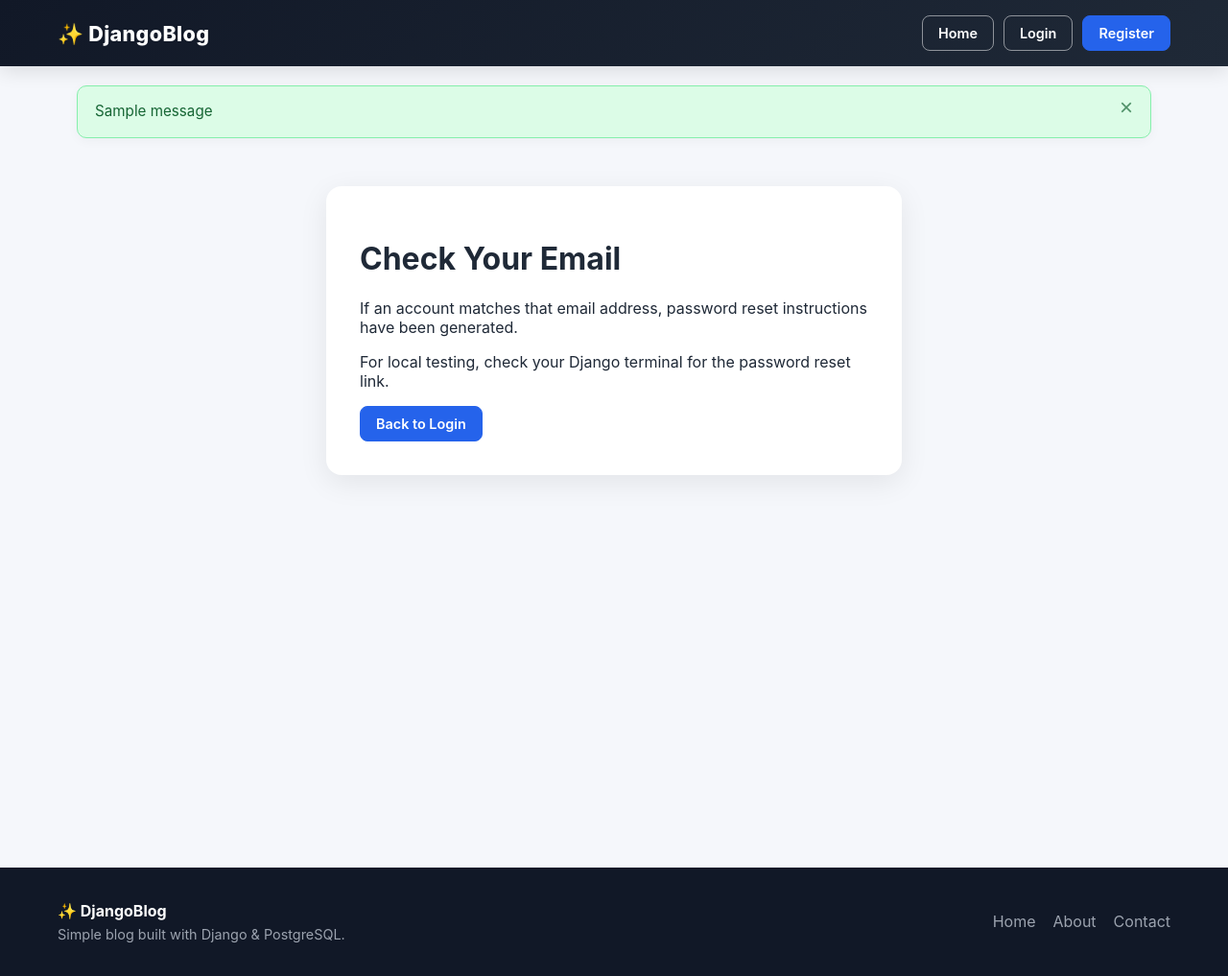
After one commit to amarasinghearachi12-hue/djangoblog, a Django app: page /password_reset/done/ in a window 1280 px wide. The commit adds this page. Shown: the whole page at 96% size. Run offline with Django 5.2, Linux system fonts and the light colour scheme; tables that the repository leaves empty hold one stand-in row (values such as "Sample post"); one stand-in notice (Sample message) is shown.

Commit message:
Complete Django blog features

```diff
--- a/blog/models.py
+++ b/blog/models.py
@@ -3,6 +3,7 @@ from django.urls import reverse
 from django.utils.text import slugify
 from PIL import Image
 from django.conf import settings
+
 
 
 class Category(models.Model):
--- a/blog/templates/blog/base.html
+++ b/blog/templates/blog/base.html
@@ -1,40 +1,23 @@
+
 {% load static %}
-
 <!DOCTYPE html>
 <html lang="en">
+<head>
+    <meta charset="UTF-8">
+    <meta name="viewport" content="width=device-width, initial-scale=1.0">
 
-<head>
-
-    <meta charset="UTF-8">
-
-    <meta
-        name="viewport"
-        content="width=device-width, initial-scale=1.0"
-    >
-
-    <title>
-        {% block title %}DjangoBlog{% endblock %}
-    </title>
+    <title>{% block title %}DjangoBlog{% endblock %}</title>
 
     <style>
-
         * {
             box-sizing: border-box;
         }
 
         body {
             margin: 0;
-
-            font-family:
-                Inter,
-                -apple-system,
-                BlinkMacSystemFont,
-                "Segoe UI",
-                Arial,
-                sans-serif;
-
+            font-family: Inter, -apple-system, BlinkMacSystemFont,
+                "Segoe UI", Arial, sans-serif;
             background: #f5f7fb;
-
             color: #1f2937;
         }
 
@@ -42,530 +25,386 @@
             text-decoration: none;
         }
 
-
-        /* =========================
-           NAVBAR
-        ========================= */
-
+        /* NAVBAR */
         .navbar {
-            background: linear-gradient(
-                135deg,
-                #111827,
-                #1f2937
-            );
-
+            background: linear-gradient(135deg, #111827, #1f2937);
             padding: 16px 0;
-
-            box-shadow:
-                0 4px 20px rgba(0, 0, 0, 0.12);
-
+            box-shadow: 0 4px 20px rgba(0, 0, 0, 0.12);
             position: sticky;
             top: 0;
             z-index: 1000;
         }
 
-
         .navbar-container {
             max-width: 1200px;
-
             margin: 0 auto;
-
             padding: 0 20px;
-
             display: flex;
-
             align-items: center;
-
             justify-content: space-between;
-
             gap: 20px;
         }
 
-
-        /* =========================
-           BRAND
-        ========================= */
-
         .navbar-brand {
             color: white;
-
             font-size: 1.35rem;
-
             font-weight: 800;
-
             letter-spacing: 0.3px;
-
             white-space: nowrap;
         }
-
 
         .navbar-brand:hover {
             color: #93c5fd;
         }
 
-
-        /* =========================
-           NAVIGATION BUTTONS
-        ========================= */
-
         .navbar-buttons {
             display: flex;
-
             align-items: center;
-
             gap: 10px;
-
             flex-wrap: wrap;
         }
 
-
-        /* =========================
-           BUTTON
-        ========================= */
-
+        /* BUTTONS */
         .btn {
             display: inline-block;
-
             padding: 9px 16px;
-
             border-radius: 8px;
-
             font-size: 0.9rem;
-
             font-weight: 600;
-
             transition: all 0.2s ease;
-
             cursor: pointer;
+            text-align: center;
         }
-
 
         .btn:hover {
             transform: translateY(-1px);
         }
 
-
-        /* =========================
-           OUTLINE BUTTON
-        ========================= */
-
         .btn-outline-light {
             color: white;
-
-            border: 1px solid
-                rgba(255, 255, 255, 0.5);
-
+            border: 1px solid rgba(255, 255, 255, 0.5);
             background: transparent;
         }
 
-
         .btn-outline-light:hover {
             background: white;
-
             color: #111827;
         }
 
-
-        /* =========================
-           PRIMARY BUTTON
-        ========================= */
-
         .btn-primary {
             color: white;
-
             background: #2563eb;
-
             border: 1px solid #2563eb;
         }
 
-
         .btn-primary:hover {
             background: #1d4ed8;
-
             border-color: #1d4ed8;
         }
 
-
-        /* =========================
-           DANGER BUTTON
-        ========================= */
-
         .btn-danger {
             color: white;
-
             background: #dc2626;
-
             border: 1px solid #dc2626;
         }
 
-
         .btn-danger:hover {
             background: #b91c1c;
-
             border-color: #b91c1c;
         }
 
-
-        /* =========================
-           USER NAME
-        ========================= */
-
         .user-greeting {
             color: white;
-
             font-size: 0.9rem;
-
             font-weight: 600;
-
             padding: 9px 5px;
         }
-
-
-        /* =========================
-           LOGOUT FORM
-        ========================= */
 
         .logout-form {
             display: inline;
             margin: 0;
         }
 
-
         .logout-form button {
-            border: 0;
-
             font-family: inherit;
         }
 
-
-        /* =========================
-           MAIN
-        ========================= */
-
-        main {
-            min-height:
-                calc(100vh - 150px);
+        /* FLASH MESSAGES */
+        .messages-container {
+            max-width: 1160px;
+            margin: 20px auto 0;
+            padding: 0 20px;
         }
 
+        .alert {
+            position: relative;
+            padding: 15px 45px 15px 18px;
+            margin-bottom: 12px;
+            border: 1px solid transparent;
+            border-radius: 10px;
+            font-size: 0.95rem;
+            line-height: 1.5;
+            box-shadow: 0 3px 12px rgba(0, 0, 0, 0.04);
+        }
 
-        /* =========================
-           FOOTER
-        ========================= */
+        .alert-success {
+            color: #166534;
+            background: #dcfce7;
+            border-color: #86efac;
+        }
 
+        .alert-danger {
+            color: #991b1b;
+            background: #fee2e2;
+            border-color: #fca5a5;
+        }
+
+        .alert-error {
+            color: #991b1b;
+            background: #fee2e2;
+            border-color: #fca5a5;
+        }
+
+        .alert-warning {
+            color: #92400e;
+            background: #fef3c7;
+            border-color: #fcd34d;
+        }
+
+        .alert-info {
+            color: #1e40af;
+            background: #dbeafe;
+            border-color: #93c5fd;
+        }
+
+        .alert-close {
+            position: absolute;
+            top: 7px;
+            right: 12px;
+            border: none;
+            background: transparent;
+            color: inherit;
+            font-size: 1.5rem;
+            cursor: pointer;
+            opacity: 0.7;
+        }
+
+        .alert-close:hover {
+            opacity: 1;
+        }
+
+        /* MAIN */
+        main {
+            min-height: calc(100vh - 150px);
+        }
+
+        /* FOOTER */
         footer {
             margin-top: 60px;
-
             background: #111827;
-
             color: #9ca3af;
         }
 
-
         .footer-container {
             max-width: 1200px;
-
             margin: 0 auto;
-
             padding: 35px 20px;
-
             display: flex;
-
             align-items: center;
-
             justify-content: space-between;
-
             gap: 20px;
         }
 
-
         .footer-title {
             color: white;
-
             font-weight: 700;
-
             margin-bottom: 6px;
         }
 
-
         .footer-text {
             margin: 0;
-
             font-size: 0.9rem;
         }
 
-
         .footer-links {
             display: flex;
-
             gap: 18px;
         }
 
-
         .footer-links a {
             color: #9ca3af;
-
             transition: 0.2s ease;
         }
-
 
         .footer-links a:hover {
             color: white;
         }
 
-
-        /* =========================
-           MOBILE
-        ========================= */
-
+        /* MOBILE */
         @media (max-width: 768px) {
-
             .navbar-container {
                 flex-direction: column;
-
                 align-items: stretch;
             }
-
 
             .navbar-brand {
                 text-align: center;
             }
 
-
             .navbar-buttons {
                 justify-content: center;
             }
 
-
             .footer-container {
                 flex-direction: column;
-
                 text-align: center;
             }
 
-
             .footer-links {
                 justify-content: center;
-
                 flex-wrap: wrap;
             }
-
         }
 
-
         @media (max-width: 480px) {
-
             .navbar-buttons {
                 flex-direction: column;
-
                 width: 100%;
             }
-
 
             .navbar-buttons .btn,
             .navbar-buttons .logout-form,
             .navbar-buttons .logout-form button {
-
                 width: 100%;
-
                 text-align: center;
             }
 
-
             .user-greeting {
                 text-align: center;
-
                 width: 100%;
             }
-
         }
-
     </style>
-
 </head>
-
 
 <body>
 
-
-    <!-- =========================
-         NAVBAR
-    ========================= -->
-
+    <!-- NAVBAR -->
     <nav class="navbar">
-
         <div class="navbar-container">
 
-
-            <!-- LOGO -->
-
-            <a
-                class="navbar-brand"
-                href="{% url 'blog:home' %}"
-            >
+            <a class="navbar-brand" href="{% url 'blog:home' %}">
                 ✨ DjangoBlog
             </a>
 
-
-            <!-- NAVIGATION -->
-
             <div class="navbar-buttons">
 
-
-                <!-- HOME -->
-
-                <a
-                    class="btn btn-outline-light"
-                    href="{% url 'blog:home' %}"
-                >
+                <a class="btn btn-outline-light"
+                   href="{% url 'blog:home' %}">
                     Home
                 </a>
 
-
                 {% if user.is_authenticated %}
 
-
-                    <!-- NEW POST -->
-
-                    <a
-                        class="btn btn-primary"
-                        href="{% url 'blog:post_create' %}"
-                    >
+                    <a class="btn btn-primary"
+                       href="{% url 'blog:post_create' %}">
                         + New Post
                     </a>
 
-
-                    <!-- USER NAME -->
+                    <a class="btn btn-outline-light"
+                       href="{% url 'blog:my_posts' %}">
+                        My Posts
+                    </a>
 
                     <span class="user-greeting">
-
-                        Hi,
-                        {{ user.username }}
-
+                        Hi, {{ user.username }}
                     </span>
 
-
-                    <!-- LOGOUT -->
-
-                    <form
-                        method="post"
-                        action="{% url 'logout' %}"
-                        class="logout-form"
-                    >
-
+                    <form method="post"
+                          action="{% url 'logout' %}"
+                          class="logout-form">
                         {% csrf_token %}
-
-                        <button
-                            type="submit"
-                            class="btn btn-danger"
-                        >
+                        <button type="submit" class="btn btn-danger">
                             Logout
                         </button>
-
                     </form>
-
 
                 {% else %}
 
-
-                    <!-- LOGIN -->
-
-                    <a
-                        class="btn btn-outline-light"
-                        href="{% url 'login' %}"
-                    >
+                    <a class="btn btn-outline-light"
+                       href="{% url 'login' %}">
                         Login
                     </a>
 
-
-                    <!-- REGISTER -->
-
-                    <a
-                        class="btn btn-primary"
-                        href="{% url 'blog:register' %}"
-                    >
+                    <a class="btn btn-primary"
+                       href="{% url 'blog:register' %}">
                         Register
                     </a>
 
-
                 {% endif %}
 
-
             </div>
-
         </div>
-
     </nav>
 
+    <!-- FLASH MESSAGES -->
+    {% if messages %}
+        <div class="messages-container">
+            {% for message in messages %}
+                <div class="alert alert-{{ message.tags }}"
+                     role="alert">
 
+                    {{ message }}
 
-    <!-- =========================
-         MAIN CONTENT
-    ========================= -->
+                    <button type="button"
+                            class="alert-close"
+                            aria-label="Close"
+                            onclick="this.parentElement.remove()">
+                        &times;
+                    </button>
 
+                </div>
+            {% endfor %}
+        </div>
+    {% endif %}
+
+    <!-- MAIN CONTENT -->
     <main>
-
         {% block content %}
-
         {% endblock %}
-
     </main>
 
-
-
-    <!-- =========================
-         FOOTER
-    ========================= -->
-
+    <!-- FOOTER -->
     <footer>
-
         <div class="footer-container">
 
-
             <div>
-
                 <div class="footer-title">
                     ✨ DjangoBlog
                 </div>
 
-
                 <p class="footer-text">
                     Simple blog built with Django & PostgreSQL.
                 </p>
-
             </div>
-
 
             <div class="footer-links">
 
-
-                <a
-                    href="{% url 'blog:home' %}"
-                >
+                <a href="{% url 'blog:home' %}">
                     Home
                 </a>
 
-
-                <a
-                    href="{% url 'blog:about' %}"
-                >
+                <a href="{% url 'blog:about' %}">
                     About
                 </a>
 
-
-                <a
-                    href="{% url 'blog:contact' %}"
-                >
+                <a href="{% url 'blog:contact' %}">
                     Contact
                 </a>
 
-
             </div>
-
         </div>
-
     </footer>
 
-
 </body>
-
 </html>
--- /dev/null
+++ b/blog/templates/blog/password_reset_done.html
@@ -0,0 +1,24 @@
+
+{% extends "blog/base.html" %}
+
+{% block title %}Check Your Email{% endblock %}
+
+{% block content %}
+<div style="max-width: 600px; margin: 50px auto; padding: 35px; background: white; border-radius: 16px; box-shadow: 0 8px 30px rgba(0,0,0,0.08);">
+    <h1>Check Your Email</h1>
+
+    <p>
+        If an account matches that email address,
+        password reset instructions have been generated.
+    </p>
+
+    <p>
+        For local testing, check your Django terminal
+        for the password reset link.
+    </p>
+
+    <a href="{% url 'login' %}" class="btn btn-primary">
+        Back to Login
+    </a>
+</div>
+{% endblock %}
--- a/config/urls.py
+++ b/config/urls.py
@@ -6,6 +6,9 @@ from django.conf import settings
 from django.conf.urls.static import static
 
 import debug_toolbar
+
+
+handler403 = "blog.views.custom_403"
 
 
 urlpatterns = [
@@ -35,6 +38,36 @@ urlpatterns = [
 
     # Debug Toolbar
     path("__debug__/", include(debug_toolbar.urls)),
+
+    path(
+        "password_reset/",
+        auth_views.PasswordResetView.as_view(
+            template_name="blog/password_reset.html"
+        ),
+        name="password_reset",
+    ),
+    path(
+        "password_reset/done/",
+        auth_views.PasswordResetDoneView.as_view(
+            template_name="blog/password_reset_done.html"
+        ),
+        name="password_reset_done",
+    ),
+    path(
+        "reset/<uidb64>/<token>/",
+        auth_views.PasswordResetConfirmView.as_view(
+            template_name="blog/password_reset_confirm.html"
+        ),
+        name="password_reset_confirm",
+    ),
+    path(
+        "reset/done/",
+        auth_views.PasswordResetCompleteView.as_view(
+            template_name="blog/password_reset_complete.html"
+        ),
+        name="password_reset_complete",
+    ),
+
 ]
 
 
```
Also changed, not shown: blog/templates/blog/password_reset.html (added, +57 -0 lines), blog/views.py (+58 -70 lines), config/settings.py (+8 -0 lines).
